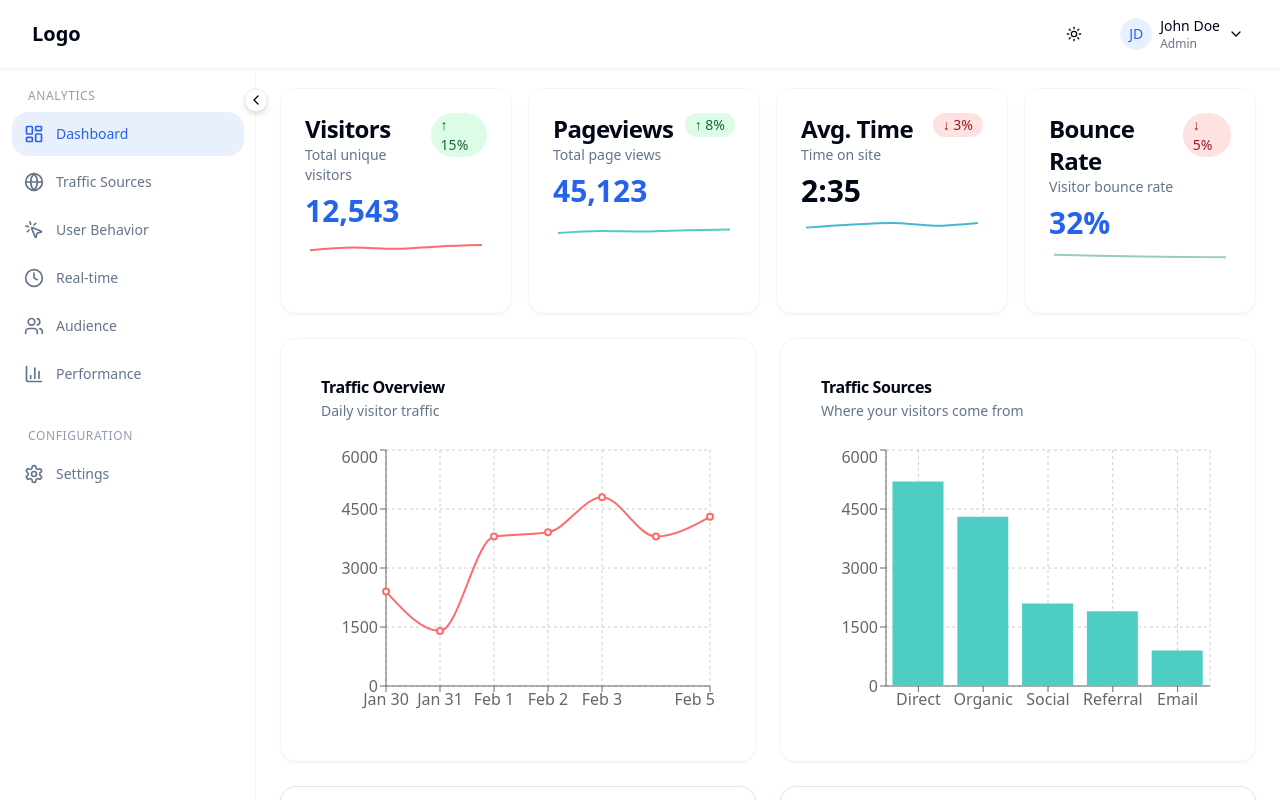
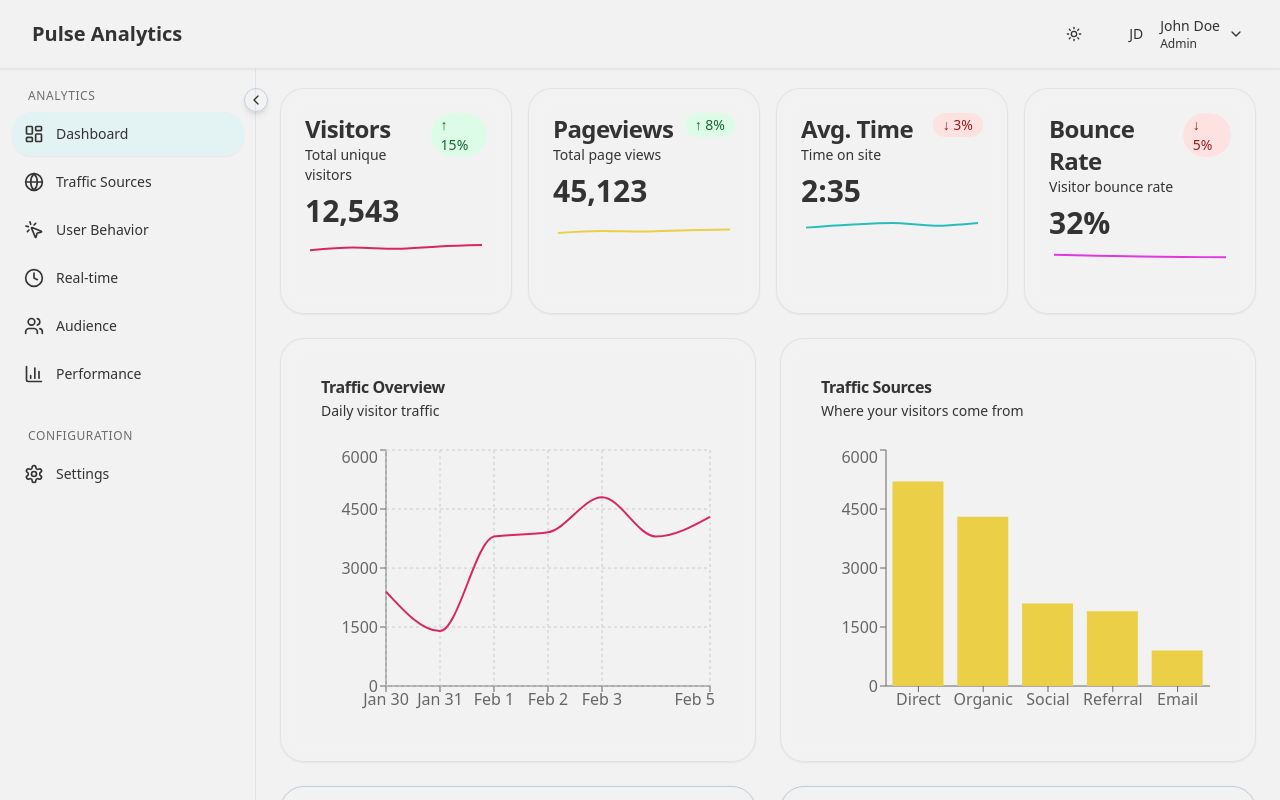
Before and after one commit to jaylenkubi/pulse-analytics, a Next.js app in the folder frontend/pulse/: page / in a window 1280 px wide. Shown: the top 800 px of the page. Built offline with nearby package versions, Linux system fonts and the light colour scheme.

Commit message:
frontend changes

```diff
--- a/frontend/pulse/src/components/Header.tsx
+++ b/frontend/pulse/src/components/Header.tsx
@@ -56,7 +56,7 @@ const Header = ({ className }: HeaderProps) => {
           </Button>
           <DropdownMenu>
             <DropdownMenuTrigger asChild>
-              <Button variant="ghost" className="relative flex items-center gap-2 p-1 hover:bg-accent">
+              <Button variant="ghost" className="relative flex items-center gap-2 p-1">
                 <Avatar className="h-8 w-8">
                   <AvatarFallback className="bg-primary/10 text-primary">
                     {firstName[0]}{lastName[0]}
--- a/frontend/pulse/src/components/Logo.tsx
+++ b/frontend/pulse/src/components/Logo.tsx
@@ -2,7 +2,7 @@ import React from 'react';
 
 const Logo: React.FC = () => {
   return (
-    <div className="text-xl font-bold">Logo</div>
+    <div className="text-xl font-bold">Pulse Analytics</div>
   );
 };
 
--- a/frontend/pulse/src/components/Sidebar.tsx
+++ b/frontend/pulse/src/components/Sidebar.tsx
@@ -74,7 +74,7 @@ export default function Sidebar({ collapsed, onToggle }: SidebarProps) {
       <Button
         variant="ghost"
         size="icon"
-        className="absolute -right-3 top-6 h-6 w-6 rounded-full border shadow-md bg-background hover:bg-accent focus-visible:outline-none"
+        className="absolute -right-3 top-6 h-6 w-6 rounded-full border shadow-md focus-visible:outline-none z-500"
         onClick={onToggle}
       >
         {collapsed ? (
@@ -97,9 +97,10 @@ export default function Sidebar({ collapsed, onToggle }: SidebarProps) {
                   key={item.title}
                   href={item.href}
                   className={cn(
-                    "text-sm group flex p-3 w-full justify-start font-medium cursor-pointer hover:text-primary hover:bg-primary/10 rounded-lg transition",
+                    "text-sm group flex p-3 w-full justify-start font-medium cursor-pointer rounded-sm transition-all duration-200",
+                    "hover:text-primary hover:bg-[var(--sidebar-hover)]",
                     currentPath === item.href
-                      ? "text-primary bg-primary/10"
+                      ? "text-primary bg-[var(--sidebar-active)] shadow-sm"
                       : "text-muted-foreground"
                   )}
                 >
@@ -130,9 +131,10 @@ export default function Sidebar({ collapsed, onToggle }: SidebarProps) {
                 key={item.title}
                 href={item.href}
                 className={cn(
-                  "text-sm group flex p-3 w-full justify-start font-medium cursor-pointer hover:text-primary hover:bg-primary/10 rounded-lg transition",
+                  "text-sm group flex p-3 w-full justify-start font-medium cursor-pointer rounded-sm transition-all duration-200",
+                  "hover:text-primary hover:bg-[var(--sidebar-hover)]",
                   currentPath === item.href
-                    ? "text-primary bg-primary/10"
+                    ? "text-primary bg-[var(--sidebar-active)] shadow-sm"
                     : "text-muted-foreground"
                 )}
               >
--- a/frontend/pulse/src/components/ui/button.tsx
+++ b/frontend/pulse/src/components/ui/button.tsx
@@ -10,14 +10,14 @@ const buttonVariants = cva(
     variants: {
       variant: {
         default:
-          "bg-primary text-primary-foreground shadow hover:bg-primary/90",
+          "bg-[var(--btn-filled)] text-primary-foreground shadow hover:bg-[var(--btn-filled-hover)] active:bg-[var(--btn-filled-active)]",
         destructive:
           "bg-destructive text-destructive-foreground shadow-sm hover:bg-destructive/90",
         outline:
-          "text-foreground border border-input bg-background shadow-sm hover:bg-accent hover:text-accent-foreground",
+          "text-foreground border border-input bg-background shadow-sm hover:bg-[var(--btn-hover)] hover:text-foreground active:bg-[var(--btn-active)]",
         secondary:
           "bg-secondary text-secondary-foreground shadow-sm hover:bg-secondary/80",
-        ghost: "hover:bg-accent hover:text-accent-foreground",
+        ghost: "hover:bg-[var(--btn-hover)] active:bg-[var(--btn-active)]",
         link: "text-primary underline-offset-4 hover:underline",
       },
       size: {
--- a/frontend/pulse/src/pages/index.tsx
+++ b/frontend/pulse/src/pages/index.tsx
@@ -105,7 +105,13 @@ const mockData = {
   ]
 };
 
-const COLORS = ['#FF6B6B', '#4ECDC4', '#45B7D1', '#96CEB4', '#FFEEAD'];
+const COLORS = [
+  "var(--chart-1)",
+  "var(--chart-2)",
+  "var(--chart-3)",
+  "var(--chart-4)",
+  "var(--chart-5)"
+];
 
 const MetricCard = ({
   title,
@@ -179,7 +185,7 @@ export default function Home() {
             description="Total unique visitors"
             value={mockData.visitors.current.toLocaleString()}
             data={mockData.visitors.trend}
-            color="#FF6B6B"
+            color="var(--chart-1)"
             isHighlighted={true}
             trend={mockData.visitors.percentageChange}
           />
@@ -188,7 +194,7 @@ export default function Home() {
             description="Total page views"
             value={mockData.pageviews.current.toLocaleString()}
             data={mockData.pageviews.trend}
-            color="#4ECDC4"
+            color="var(--chart-2)"
             isHighlighted={true}
             trend={mockData.pageviews.percentageChange}
           />
@@ -197,7 +203,7 @@ export default function Home() {
             description="Time on site"
             value={mockData.avgTime.current}
             data={mockData.avgTime.trend}
-            color="#45B7D1"
+            color="var(--chart-3)"
             trend={mockData.avgTime.percentageChange}
           />
           <MetricCard
@@ -205,7 +211,7 @@ export default function Home() {
             description="Visitor bounce rate"
             value={mockData.bounceRate.current}
             data={mockData.bounceRate.trend}
-            color="#96CEB4"
+            color="var(--chart-4)"
             isHighlighted={mockData.bounceRate.percentageChange < 0}
             trend={mockData.bounceRate.percentageChange}
           />
@@ -221,15 +227,16 @@ export default function Home() {
             <CardContent className="h-[300px]">
               <ResponsiveContainer width="100%" height="100%">
                 <LineChart data={mockData.trafficData}>
-                  <CartesianGrid strokeDasharray="3 3" />
                   <XAxis dataKey="date" />
                   <YAxis />
+                  <CartesianGrid strokeDasharray="3 3" />
                   <Tooltip />
                   <Line
                     type="monotone"
                     dataKey="visitors"
-                    stroke="#FF6B6B"
+                    stroke="var(--chart-1)"
                     strokeWidth={2}
+                    dot={false}
                   />
                 </LineChart>
               </ResponsiveContainer>
@@ -244,11 +251,10 @@ export default function Home() {
             <CardContent className="h-[300px]">
               <ResponsiveContainer width="100%" height="100%">
                 <BarChart data={mockData.trafficSources}>
-                  <CartesianGrid strokeDasharray="3 3" />
                   <XAxis dataKey="source" />
                   <YAxis />
                   <Tooltip />
-                  <Bar dataKey="visits" fill="#4ECDC4" />
+                  <Bar dataKey="visits" fill="var(--chart-2)" />
                 </BarChart>
               </ResponsiveContainer>
             </CardContent>
--- a/frontend/pulse/src/pages/sources.tsx
+++ b/frontend/pulse/src/pages/sources.tsx
@@ -67,7 +67,7 @@ export default function SourcesPage() {
       <h1 className="text-3xl font-bold mb-6">Traffic Sources</h1>
 
       {/* Overview Chart */}
-      <Card className="mb-8">
+      <Card className="border-border/40 shadow-sm hover:shadow-md hover:border-border/80 transition-all duration-200 bg-background/60 backdrop-blur supports-[backdrop-filter]:bg-background/40 mb-8">
         <CardHeader>
           <CardTitle>Traffic by Source Category</CardTitle>
           <CardDescription>Distribution of visitors across different traffic sources</CardDescription>
@@ -79,7 +79,7 @@ export default function SourcesPage() {
                 <XAxis dataKey="name" />
                 <YAxis />
                 <Tooltip />
-                <Bar dataKey="value" fill="#2563eb" />
+                <Bar dataKey="value" fill="var(--chart-1)" />
               </BarChart>
             </ResponsiveContainer>
           </div>
@@ -87,7 +87,7 @@ export default function SourcesPage() {
       </Card>
 
       {/* Detailed Sources Table */}
-      <Card>
+      <Card className="border-border/40 shadow-sm hover:shadow-md hover:border-border/80 transition-all duration-200 bg-background/60 backdrop-blur supports-[backdrop-filter]:bg-background/40">
         <CardHeader>
           <CardTitle>Detailed Source Analysis</CardTitle>
           <CardDescription>Comprehensive metrics for each traffic source</CardDescription>
--- a/frontend/pulse/src/styles/globals.css
+++ b/frontend/pulse/src/styles/globals.css
@@ -6,61 +6,84 @@
   --mode: light;
 }
 
-/* Theme: blue */
+/* Theme: premium */
 @layer base {
   :root {
-    --background: 0 0% 100%;
-    --foreground: 222.2 84% 4.9%;
-    --card: 0 0% 100%;
-    --card-foreground: 222.2 84% 4.9%;
-    --popover: 0 0% 100%;
-    --popover-foreground: 222.2 84% 4.9%;
-    --primary: 221.2 83.2% 53.3%;
-    --primary-foreground: 210 40% 98%;
-    --secondary: 210 40% 96.1%;
-    --secondary-foreground: 222.2 47.4% 11.2%;
-    --muted: 210 40% 96.1%;
-    --muted-foreground: 215.4 16.3% 46.9%;
-    --accent: 210 40% 96.1%;
-    --accent-foreground: 222.2 47.4% 11.2%;
-    --destructive: 0 84.2% 60.2%;
-    --destructive-foreground: 210 40% 98%;
-    --border: 214.3 31.8% 91.4%;
-    --input: 214.3 31.8% 91.4%;
-    --ring: 221.2 83.2% 53.3%;
-    --chart-1: 12 76% 61%;
-    --chart-2: 173 58% 39%;
-    --chart-3: 197 37% 24%;
-    --chart-4: 43 74% 66%;
-    --chart-5: 27 87% 67%;
-    --radius: 1rem
+    --background: 0 0% 95%; /* Light grey for a modern look */
+    --foreground: 0 0% 20%; /* Dark charcoal for text */
+    --card: 0 0% 95%; /* Light grey for a modern look */
+    --card-foreground: 0 0% 20%; /* Dark charcoal for text */
+    --popover: 0 0% 95%; /* Light grey for a modern look */
+    --popover-foreground: 0 0% 20%; /* Dark charcoal for text */
+    --primary: hsl(180 60% 40%); /* Professional teal */
+    --primary-foreground: hsl(0 0% 100%); /* White text on primary */
+    --sidebar-hover: hsl(180 30% 96%); /* Very light teal for hover */
+    --sidebar-active: hsl(180 35% 92%); /* Light teal for active state */
+    --secondary: 45 30% 70%; /* Light gold */
+    --secondary-foreground: 0 0% 20%; /* Dark text on secondary */
+    --muted: 45 30% 70%; /* Light gold */
+    --muted-foreground: 0 0% 20%; /* Dark text on secondary */
+    --accent: 300 60% 50%; /* Royal purple */
+    --accent-foreground: 0 0% 100%; /* White text on accent */
+    --destructive: 0 84.2% 60.2%; /* Red for destructive actions */
+    --destructive-foreground: 210 40% 98%; /* Light text on destructive */
+    --border: 214.3 31.8% 81.4%; /* Slightly darker for contrast */
+    --input: 214.3 31.8% 81.4%; /* Slightly darker for contrast */
+    --ring: 210 50% 40%; /* Deep navy blue */
+    --chart-1: hsl(340 70% 50%); /* Crimson */
+    --chart-2: hsl(50 80% 60%); /* Amber */
+    --chart-3: hsl(180 65% 45%); /* Teal */
+    --chart-4: hsl(300 75% 55%); /* Plum */
+    --chart-5: hsl(30 85% 65%); /* Coral */
+    --radius: 1.5rem; /* Softer appearance with increased radius */
+
+    /* Button Colors - Light Theme */
+    --btn-default: transparent;
+    --btn-hover: hsl(180 30% 96%); /* Match sidebar hover */
+    --btn-active: hsl(180 35% 92%); /* Match sidebar active */
+
+    --btn-filled: hsl(180 60% 40%); /* Match primary teal */
+    --btn-filled-hover: hsl(180 65% 35%); /* Slightly darker */
+    --btn-filled-active: hsl(180 70% 30%); /* Even darker */
   }
   .dark {
-    --background: 222.2 84% 4.9%;
-    --foreground: 210 40% 98%;
-    --card: 222.2 84% 4.9%;
-    --card-foreground: 210 40% 98%;
-    --popover: 222.2 84% 4.9%;
-    --popover-foreground: 210 40% 98%;
-    --primary: 217.2 91.2% 59.8%;
-    --primary-foreground: 222.2 47.4% 11.2%;
-    --secondary: 217.2 32.6% 17.5%;
-    --secondary-foreground: 210 40% 98%;
-    --muted: 217.2 32.6% 17.5%;
-    --muted-foreground: 215 20.2% 65.1%;
-    --accent: 217.2 32.6% 17.5%;
-    --accent-foreground: 210 40% 98%;
-    --destructive: 0 62.8% 30.6%;
-    --destructive-foreground: 210 40% 98%;
-    --border: 217.2 32.6% 17.5%;
-    --input: 217.2 32.6% 17.5%;
-    --ring: 224.3 76.3% 48%;
-    --chart-1: 220 70% 50%;
-    --chart-2: 160 60% 45%;
-    --chart-3: 30 80% 55%;
-    --chart-4: 280 65% 60%;
-    --chart-5: 340 75% 55%;
-    --radius: 1rem
+    --background: 0 0% 20%; /* Dark charcoal for background */
+    --foreground: 0 0% 95%; /* Light grey for text */
+    --card: 0 0% 20%; /* Dark charcoal for background */
+    --card-foreground: 0 0% 95%; /* Light grey for text */
+    --popover: 0 0% 20%; /* Dark charcoal for background */
+    --popover-foreground: 0 0% 95%; /* Light grey for text */
+    --primary: hsl(180 60% 45%); /* Brighter teal for dark mode */
+    --primary-foreground: hsl(0 0% 100%); /* White text on primary */
+    --sidebar-hover: hsl(180 30% 20%); /* Dark teal for hover */
+    --sidebar-active: hsl(180 35% 25%); /* Slightly lighter teal for active state */
+    --secondary: 45 30% 30%; /* Dark gold */
+    --secondary-foreground: 0 0% 95%; /* Light text on secondary */
+    --muted: 45 30% 30%; /* Dark gold */
+    --muted-foreground: 0 0% 95%; /* Light text on secondary */
+    --accent: 300 60% 70%; /* Royal purple */
+    --accent-foreground: 0 0% 100%; /* White text on accent */
+    --destructive: 0 62.8% 30.6%; /* Red for destructive actions */
+    --destructive-foreground: 210 40% 98%; /* Light text on destructive */
+    --border: 214.3 31.8% 41.4%; /* Slightly lighter for contrast */
+    --input: 214.3 31.8% 41.4%; /* Slightly lighter for contrast */
+    --ring: 210 50% 60%; /* Deep navy blue */
+    --chart-1: hsl(340 70% 70%); /* Dark Crimson */
+    --chart-2: hsl(50 80% 80%); /* Dark Amber */
+    --chart-3: hsl(180 65% 65%); /* Dark Teal */
+    --chart-4: hsl(300 75% 75%); /* Dark Plum */
+    --chart-5: hsl(30 85% 85%); /* Dark Coral */
+    --radius: 1.5rem; /* Softer appearance with increased radius */
+    box-shadow: 0 4px 6px rgba(0, 0, 0, 0.1); /* Subtle shadow for depth */
+
+    /* Button Colors - Dark Theme */
+    --btn-default: transparent;
+    --btn-hover: hsl(180 30% 20%); /* Match sidebar hover */
+    --btn-active: hsl(180 35% 25%); /* Match sidebar active */
+
+    --btn-filled: hsl(180 60% 45%); /* Match primary teal */
+    --btn-filled-hover: hsl(180 65% 50%); /* Slightly brighter */
+    --btn-filled-active: hsl(180 70% 55%); /* Even brighter */
   }
 }
 @layer base {
```
Also changed, not shown: frontend/pulse/src/pages/audience.tsx (+18 -15 lines), frontend/pulse/src/pages/behavior.tsx (+7 -7 lines), frontend/pulse/src/pages/performance.tsx (+11 -14 lines), frontend/pulse/src/pages/realtime.tsx (+4 -4 lines), 1 other file (tests, documents, lock files or other folders).
